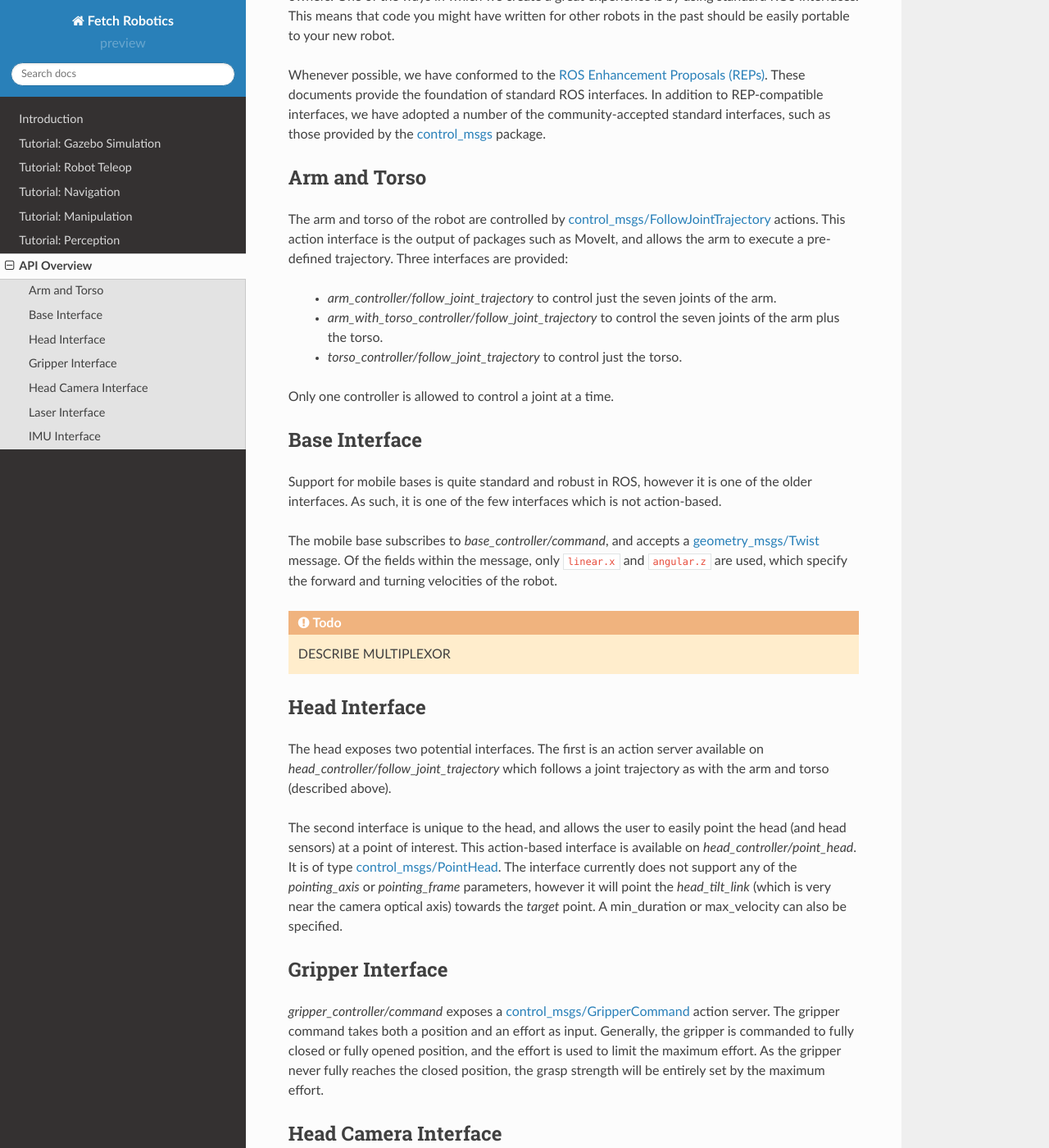
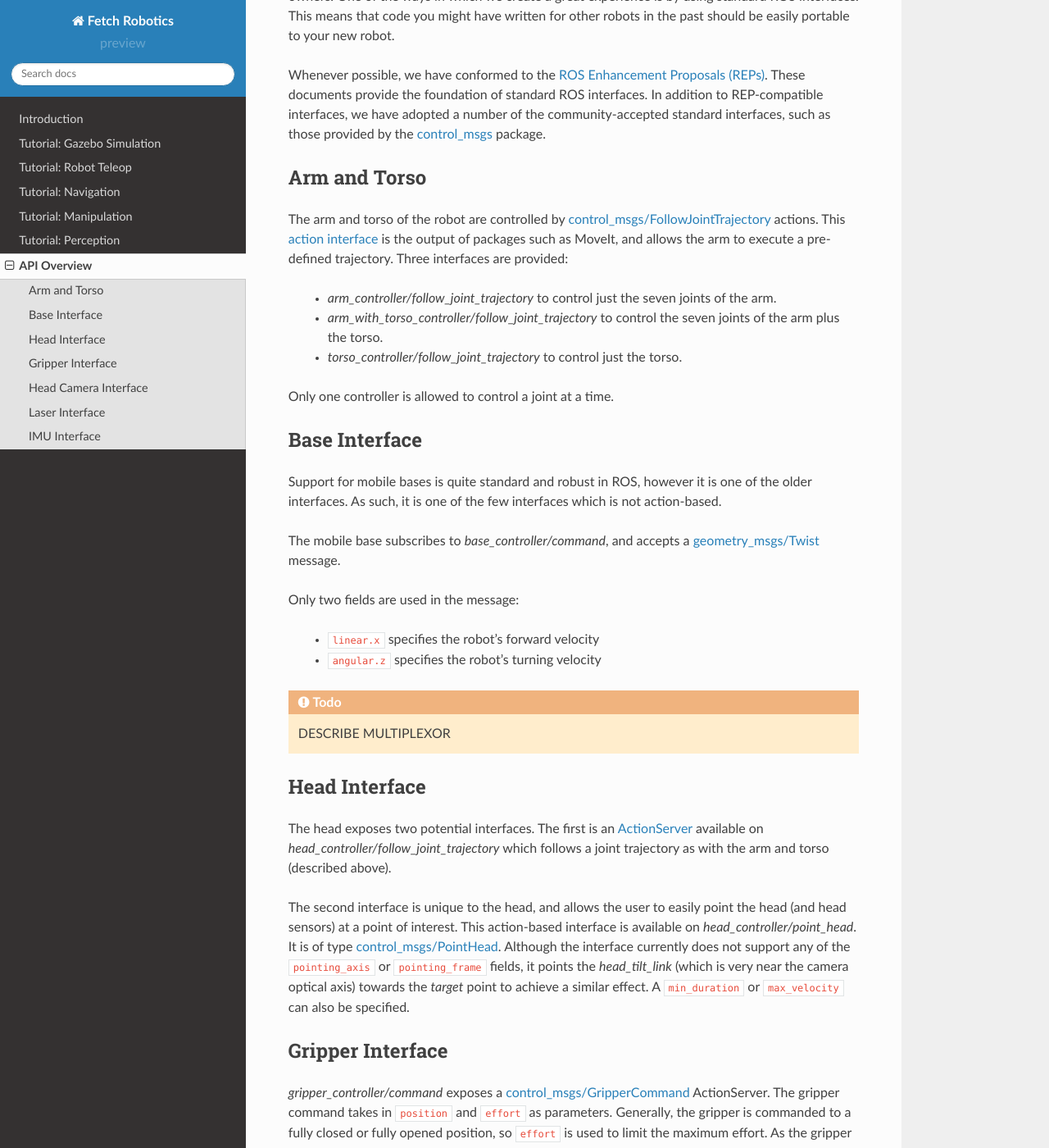
Before and after one commit to fetchrobotics/docs, a Sphinx documentation site: the page built from source/api_overview.rst, in a window 1280 px wide and 1400 px high, scrolled down 200 px. Shown: the whole window at 82% size. Built offline with Sphinx 7.4.7 and the Read the Docs theme 2.0.0, drawn with Linux system fonts in a browser that asks for light colours; some of the changed text lies outside the part shown.

Commit message:
Updated API Overview page

```diff
--- a/source/api_overview.rst
+++ b/source/api_overview.rst
@@ -18,7 +18,7 @@ Arm and Torso
 -------------
 The arm and torso of the robot are controlled by
 `control_msgs/FollowJointTrajectory <http://docs.ros.org/api/control_msgs/html/action/FollowJointTrajectory.html>`_
-actions. This action interface is the output of packages such as MoveIt, and allows
+actions. This `action interface <http://wiki.ros.org/actionlib/DetailedDescription#Action_Interface_.26_Transport_Layer>`_ is the output of packages such as MoveIt, and allows
 the arm to execute a pre-defined trajectory. Three interfaces are provided:
 
  * `arm_controller/follow_joint_trajectory` to control just the seven joints of the arm.
@@ -35,33 +35,38 @@ action-based.
 
 The mobile base subscribes to `base_controller/command`, and accepts a
 `geometry_msgs/Twist <http://docs.ros.org/api/geometry_msgs/html/msg/Twist.html>`_
-message. Of the fields within the message, only ``linear.x`` and ``angular.z`` are
-used, which specify the forward and turning velocities of the robot.
+message.
+
+Only two fields are used in the message:
+
+ * ``linear.x`` specifies the robot's forward velocity
+ * ``angular.z`` specifies the robot's turning velocity
+
 
 .. todo:: DESCRIBE MULTIPLEXOR
 
 Head Interface
 --------------
-The head exposes two potential interfaces. The first is an action server available on
-`head_controller/follow_joint_trajectory` which follows a joint trajectory as with the
+The head exposes two potential interfaces. The first is an `ActionServer <http://wiki.ros.org/actionlib#Client-Server_Interaction>`_
+available on `head_controller/follow_joint_trajectory` which follows a joint trajectory as with the
 arm and torso (described above).
 
 The second interface is unique to the head, and allows the user to easily point the
 head (and head sensors) at a point of interest. This action-based interface is
 available on `head_controller/point_head`. It is of type
 `control_msgs/PointHead <http://docs.ros.org/api/control_msgs/html/action/PointHead.html>`_.
-The interface currently does not support any of the `pointing_axis` or `pointing_frame`
-parameters, however it will point the `head_tilt_link` (which is very near the camera optical
-axis) towards the `target` point. A min_duration or max_velocity can also be specified.
+Although the interface currently does not support any of the ``pointing_axis`` or ``pointing_frame``
+fields, it points the `head_tilt_link` (which is very near the camera optical
+axis) towards the `target` point to achieve a similar effect. A ``min_duration`` or ``max_velocity`` can also be specified.
 
 Gripper Interface
 -----------------
 `gripper_controller/command` exposes a
 `control_msgs/GripperCommand <http://docs.ros.org/api/control_msgs/html/action/GripperCommand.html>`_
-action server. The gripper command takes both a position and an effort as input. Generally,
-the gripper is commanded to fully closed or fully opened position, and the
-effort is used to limit the maximum effort. As the gripper never fully reaches
-the closed position, the grasp strength will be entirely set by the maximum
+ActionServer. The gripper command takes in ``position`` and ``effort`` as parameters. Generally,
+the gripper is commanded to a fully closed or fully opened position, so
+``effort`` is used to limit the maximum effort. As the gripper never fully reaches
+the closed position, the grasp strength will be determined by the maximum
 effort.
 
 Head Camera Interface
```
